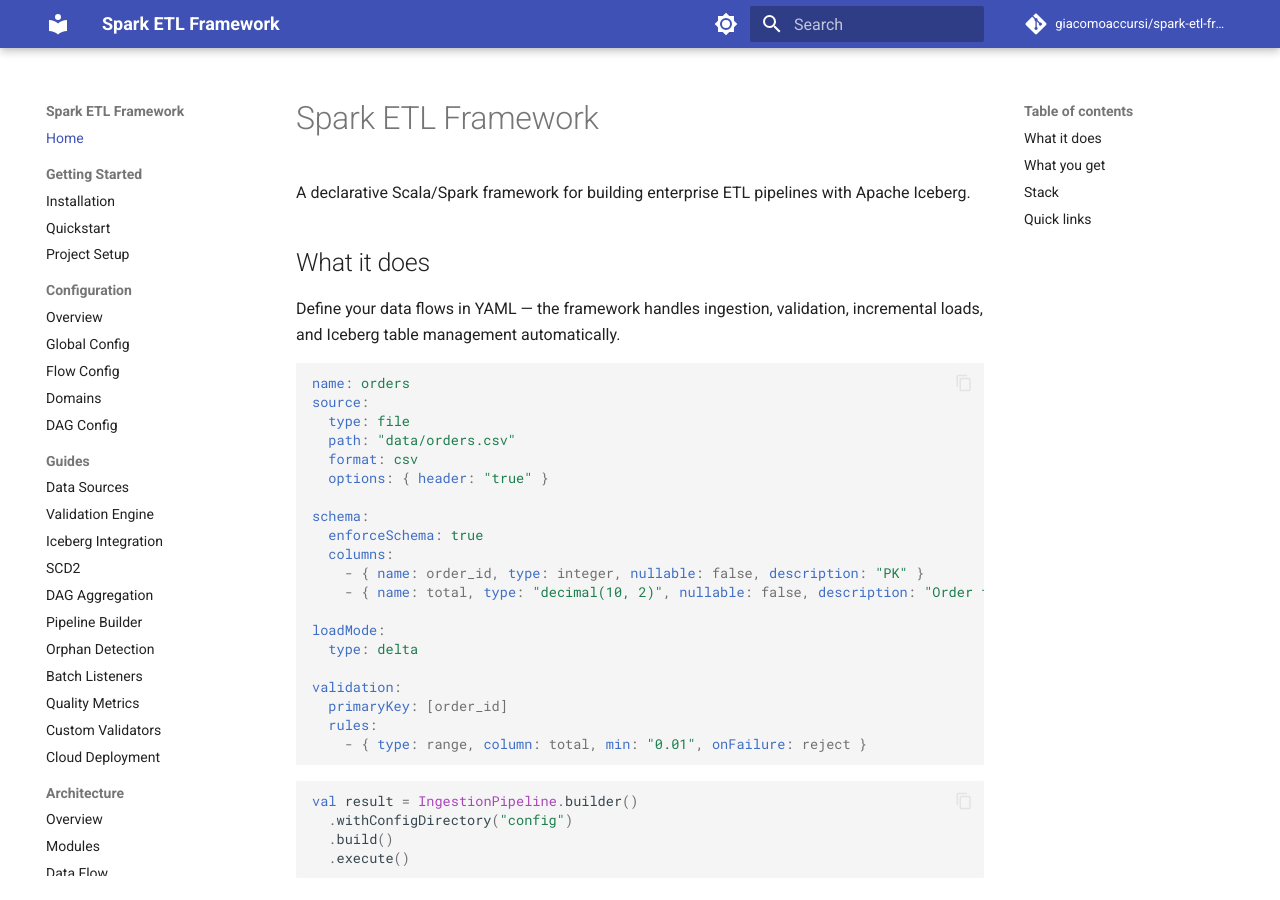
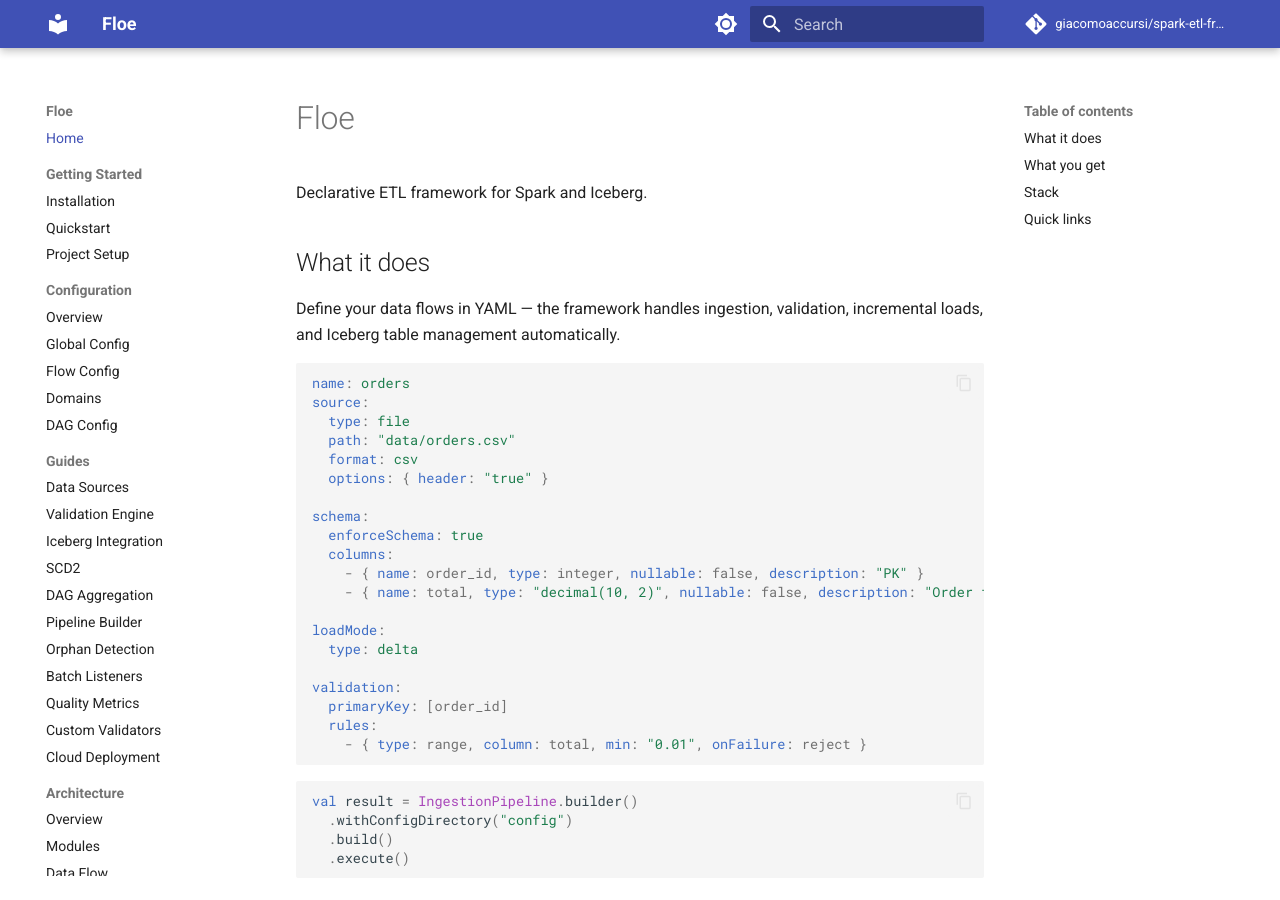
Before and after one commit to giacomoaccursi/Floe, an MkDocs documentation site: the page built from site-docs/index.md, in a window 1280 px wide and 900 px high. Built offline with MkDocs 1.6.1 and Material for MkDocs 9.7.7, drawn with Linux system fonts in a browser that asks for light colours; comment, search, counter and statistics services are not loaded.

Commit message:
chore: rename project to Floe

````diff
--- a/README.md
+++ b/README.md
@@ -1,9 +1,9 @@
-# Spark ETL Framework
+# Floe
 
 [![CI](https://github.com/giacomoaccursi/spark-etl-framework/actions/workflows/ci.yml/badge.svg)](https://github.com/giacomoaccursi/spark-etl-framework/actions/workflows/ci.yml)
 [![License](https://img.shields.io/badge/License-Apache_2.0-blue.svg)](LICENSE)
 
-A declarative Scala/Spark framework for building production-grade ETL pipelines with Apache Iceberg.
+Declarative ETL framework for Spark and Iceberg.
 
 Define your data flows in YAML. The framework handles ingestion, validation, incremental loads, schema evolution, and table management — so you can focus on your data, not the plumbing.
 
@@ -78,7 +78,7 @@
 ### 1. Add the dependency
 
 ```scala
-libraryDependencies += "io.github.giacomoaccursi" %% "spark-etl-framework" % "<version>"
+libraryDependencies += "io.github.giacomoaccursi" %% "floe" % "<version>"
 ```
 
 ### 2. Create your config
--- a/mkdocs.yml
+++ b/mkdocs.yml
@@ -1,5 +1,5 @@
-site_name: Spark ETL Framework
-site_description: Declarative Scala/Spark framework for enterprise ETL pipelines with Apache Iceberg
+site_name: Floe
+site_description: Declarative ETL framework for Spark and Iceberg
 repo_url: https://github.com/giacomoaccursi/spark-etl-framework
 repo_name: giacomoaccursi/spark-etl-framework
 
--- a/site-docs/contributing/development.md
+++ b/site-docs/contributing/development.md
@@ -11,7 +11,7 @@
 
 ```bash
 git clone <repository-url>
-cd spark-etl-framework
+cd floe
 sbt compile
 ```
 
--- a/site-docs/getting-started/installation.md
+++ b/site-docs/getting-started/installation.md
@@ -12,7 +12,7 @@
 Add to your `build.sbt`:
 
 ```scala
-libraryDependencies += "io.github.giacomoaccursi" %% "spark-etl-framework" % "<version>"
+libraryDependencies += "io.github.giacomoaccursi" %% "floe" % "<version>"
 ```
 
 Spark is a `provided` dependency — the framework expects it on the classpath at runtime (cluster, spark-submit, or local dev with Spark installed).
--- a/site-docs/getting-started/project-setup.md
+++ b/site-docs/getting-started/project-setup.md
@@ -30,7 +30,7 @@
 val sparkVersion = "3.5.8"
 
 libraryDependencies ++= Seq(
-  "io.github.giacomoaccursi" %% "spark-etl-framework" % "<version>",
+  "io.github.giacomoaccursi" %% "floe" % "<version>",
   "org.apache.spark" %% "spark-core" % sparkVersion % "provided",
   "org.apache.spark" %% "spark-sql" % sparkVersion % "provided"
 )
--- a/site-docs/index.md
+++ b/site-docs/index.md
@@ -1,6 +1,6 @@
-# Spark ETL Framework
+# Floe
 
-A declarative Scala/Spark framework for building enterprise ETL pipelines with Apache Iceberg.
+Declarative ETL framework for Spark and Iceberg.
 
 ## What it does
 
````
Also changed, not shown: CONTRIBUTING.md (+1 -1 lines), 1 other file.
